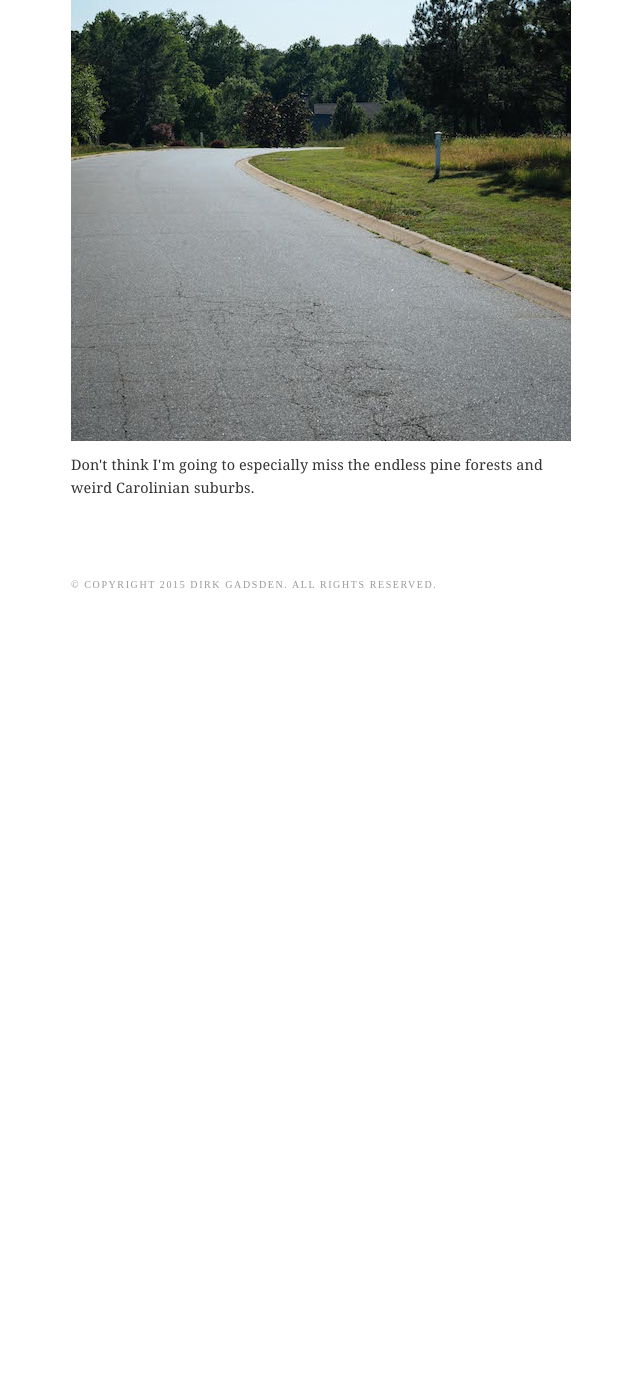
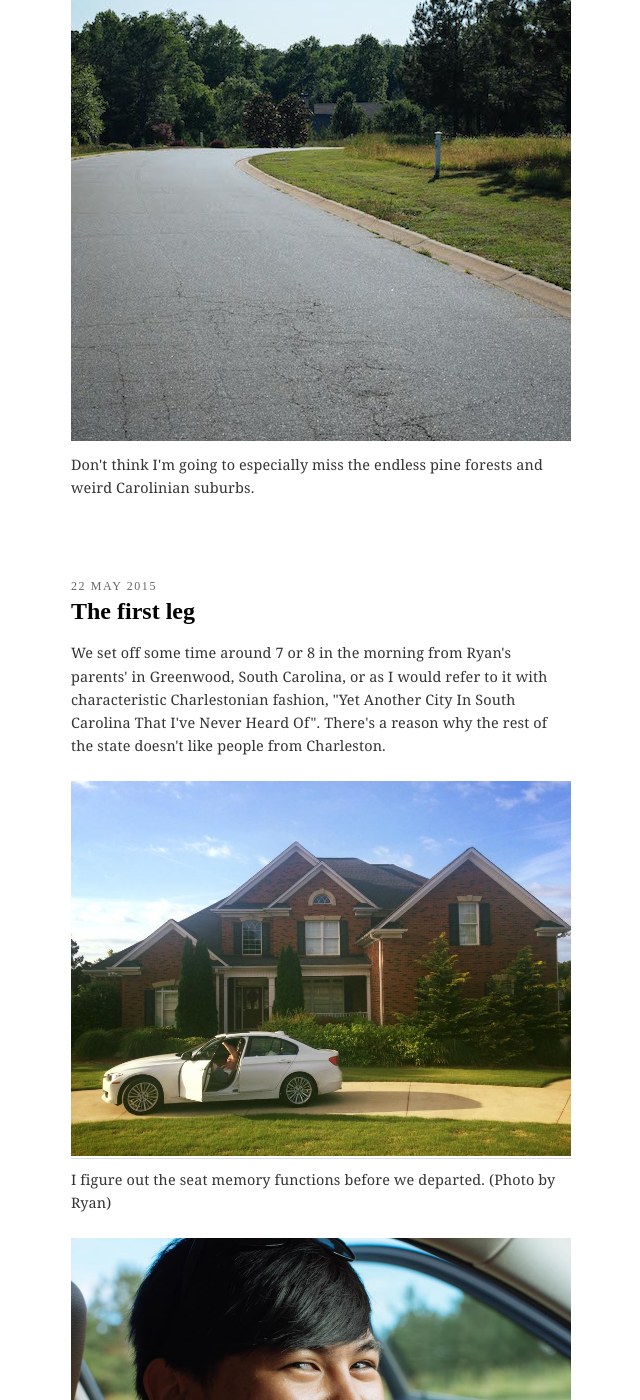
Before and after one commit to dirk/dirk.to, a Jekyll site: the page built from 2015/journey-west.html, in a window 1280 px wide and 1400 px high, scrolled down 2113 px. Shown: the whole window, without its empty margins (319-959 px from the left). Built offline with Jekyll 4.4.1, drawn with Linux system fonts in a browser that asks for light colours; Markdown is read by kramdown in place of the engine named in the settings; comment, search, counter and statistics services are not loaded; before the commit the page ends 2743 px from its top, so only the background shows below that; some of the changed text lies outside the part shown.

Commit message:
Add entry for 22 May

```diff
--- a/2015/journey-west.html
+++ b/2015/journey-west.html
@@ -51,6 +51,42 @@ title: The journey west
           <p>Don't think I'm going to especially miss the endless pine forests and weird Carolinian suburbs.</p>
         </div>
 
+        <div class="jw-day">
+          <h3 class="jw-day-heading">22 May 2015</h3>
+          <h4 class="jw-day-subheading">The first leg</h4>
+          <p class="jw-summary">
+            We set off some time around 7 or 8 in the morning from Ryan's parents'
+            in Greenwood, South Carolina, or as I would refer to it with
+            characteristic Charlestonian fashion, "Yet Another City In South
+            Carolina That I've Never Heard Of". There's a reason why the rest
+            of the state doesn't like people from Charleston.
+          </p>
+          <p class="jw-photo">
+            <a href="https://www.facebook.com/photo.php?fbid=10153287165961054&set=a.10153287167861054.1073741829.572731053"><img src="images/22-dirk.jpg" /></a>
+          </p>
+          <p>I figure out the seat memory functions before we departed. (Photo by Ryan)</a>
+          <p class="jw-photo"><img src="images/22-ryan-1.jpg" /></p>
+          <p>Ryan getting familiar with all the various gagetry on the 335i.</p>
+          <p class="jw-photo"><img src="images/22-jcpenney.jpg" /></p>
+          <p>
+            Weird old JC Penney store we encountered during (sadly)
+            the first Starbucks stop of the day.
+          </p>
+          <p class="jw-photo"><img src="images/22-ryan-2.jpg" /></p>
+          <p>Ryan was not as excited about the building.</p>
+          <p class="jw-photo"><img src="images/22-sc-town.jpg" /></p>
+          <p>
+            Picturesque little South Carolina town we passed through on the
+            way out of the state. I forgot its name.
+          </p>
+          <p class="jw-photo"><img src="images/22-mississippi-sky.jpg" /></p>
+          <p>
+            Beautiful "god rays" over some river somewhere in Mississippi. Or
+            at least I think it was Mississippi. It, Alabama, and Louisiana
+            all sort of blended in together.
+          </p>
+        </div>
+
       </div><!--/.journey-west-->
 
       <div class="jw-footer">
```
Also changed, not shown: 2015/images/22-dirk.jpg (added), 2015/images/22-jcpenney.jpg (added), 2015/images/22-mississippi-sky.jpg (added), 2015/images/22-ryan-1.jpg (added), 2015/images/22-ryan-2.jpg (added), 2015/images/22-sc-town.jpg (added).
